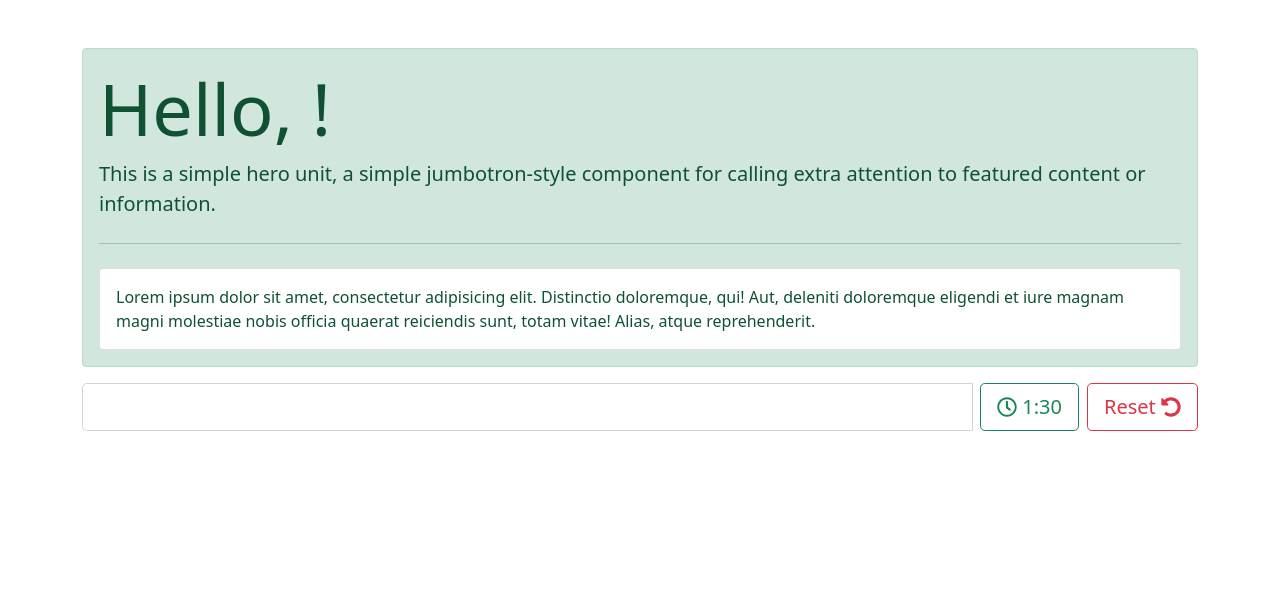
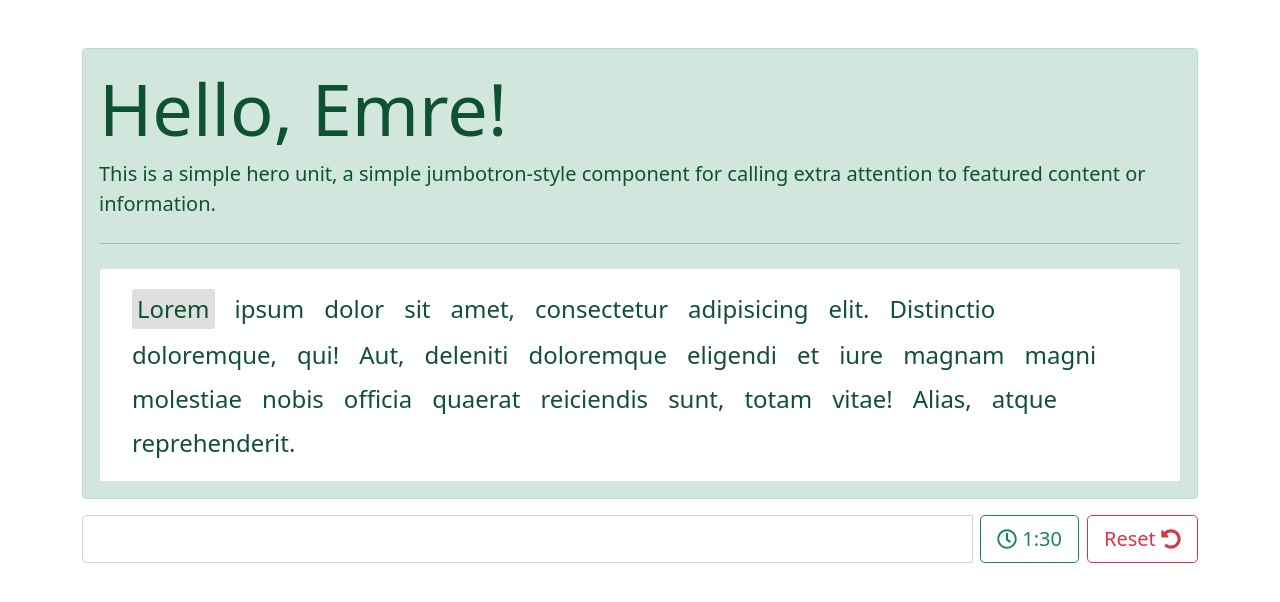
Before and after one commit to EmrePbu/TenFastFinger, a Vue app: page / in a window 1280 px wide. Shown: the top 602 px of the page. Built offline with nearby package versions, Linux system fonts and the light colour scheme.

Commit message:
Update Main.vue
Added transition function to the next word with the space key control.

```diff
--- a/src/components/Main.vue
+++ b/src/components/Main.vue
@@ -7,15 +7,18 @@
         <hr class="my-4">
         <div class="card">
           <div class="card-body">
-            <span v-for="(word, key) in wordsData" :key='key'>
-              {{word.trim()+' '}}
+            <!--TODO: Burada space yada enter tusuna basildikca bir sonraki kelimeye gecmesini sagla.-->
+            <!-- ornegin bir counter yap ve basildikca degerini arttir-->
+            <span class="words = ms-3 m-1" :class="key===counter ? 'onWord' : '' " v-for="(word, key) in wordsData" :key='key'>
+              {{word}}
             </span>
           </div>
         </div>
       </div>
     </div>
     <div class="input-group input-group-lg" >
-      <input type="text" class="form-control">
+
+      <input type="text" class="form-control" @keydown.space="nextWord" >
       <div class="input-group-append input-group-lg">
         <button class="btn btn-outline-success ms-2" type="button">
           <i class="far fa-clock"></i>
@@ -34,8 +37,12 @@
 <script>
 export default {
   name: "Main",
+  props:{
+    name : String,
+  },
   data(){
     return {
+      counter: 0,
       wordsData: ['Lorem',
         'ipsum',
         'dolor',
@@ -67,10 +74,26 @@
         'atque',
         'reprehenderit.',],
     }
-  }
+  },
+  methods:{
+    nextWord: function(){
+      if(this.wordsData.length !==0)
+        this.counter +=1
+      if(this.counter === this.wordsData.length)
+        console.error('Kelimeler bitti')
+    },
+  },
 }
 </script>
 
 <style scoped>
-
+.words{
+  font-size: 1.5rem;
+  display: inline-block;
+}
+.onWord{
+  background-color:rgba(150,150,150,0.3);
+  padding:2px 5px;
+  border-radius: 3px;
+}
 </style>
```
